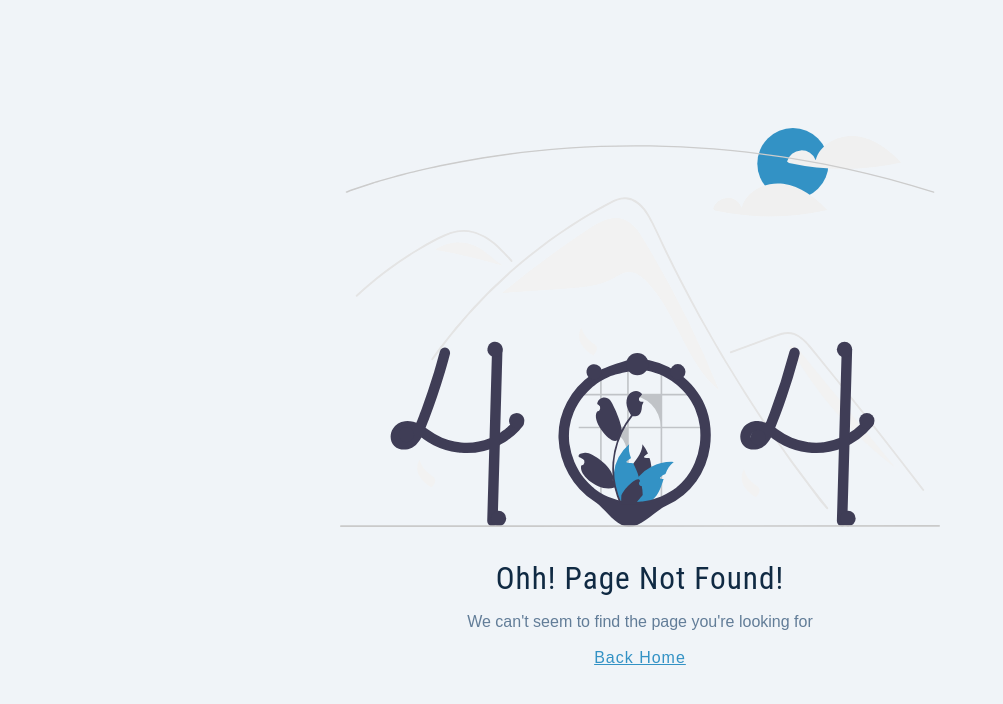
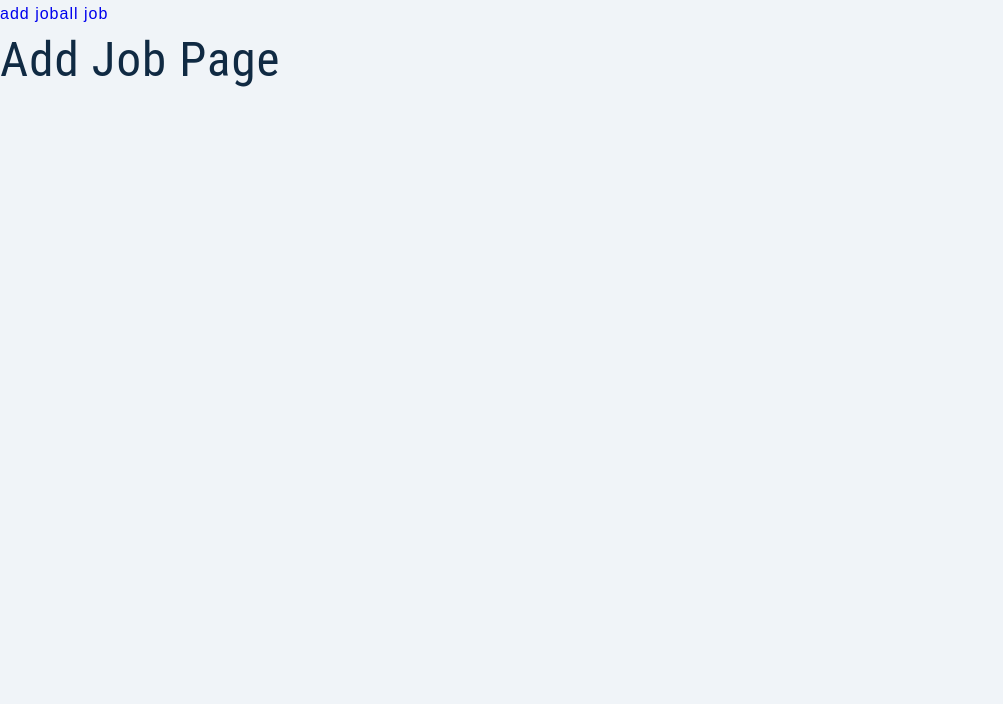
Before and after one commit to vod6atwit/huntsman, a React (Create React App) app in the folder client/: page /add-jobs in a window 1280 px wide. Before the commit this address had no page. Shown: the top 704 px of the page, without its empty margins (0-1003 px from the left). Built offline with nearby package versions, Linux system fonts and the light colour scheme; sample sign-in values are in the browser's storage.

Commit message:
setup Nested Pages and Protected Route

```diff
--- a/client/src/App.js
+++ b/client/src/App.js
@@ -1,5 +1,12 @@
-import { Landing, Dashboard, Register, Error } from './pages';
+import { Landing, Register, Error, ProtectedRoute } from './pages';
 import { BrowserRouter, Routes, Route, Link } from 'react-router-dom';
+import {
+  AddJob,
+  AllJob,
+  Profile,
+  Stats,
+  SharedLayout,
+} from './pages/dashboard';
 
 function App() {
   return (
@@ -10,10 +17,28 @@ function App() {
         <Link to="/landing">Landing</Link>
       </nav> */}
       <Routes>
+        {/* <Route path="/" element={<Dashboard />} /> */}
+
         {/* element can be html or components */}
-        <Route path="/" element={<Dashboard />} />
+        <Route
+          path="/"
+          element={
+            <ProtectedRoute>
+              <SharedLayout />
+            </ProtectedRoute>
+          }
+        >
+          {/* related routes */}
+          {/* index will reference to the home page */}
+          <Route index element={<Stats />} />
+          <Route path="all-jobs" element={<AllJob />} />
+          <Route path="add-jobs" element={<AddJob />} />
+          <Route path="profile" element={<Profile />} />
+        </Route>
+
         <Route path="/register" element={<Register />} />
         <Route path="/landing" element={<Landing />} />
+
         {/* catch this route if all the routes above not match */}
         <Route path="*" element={<Error />} />
       </Routes>
--- a/client/src/pages/Dashboard.js
+++ /dev/null
@@ -1,7 +0,0 @@
-import { useEffect } from 'react';
-
-const Dashboard = () => {
-  return <h1>Dashboard</h1>;
-};
-
-export default Dashboard;
--- /dev/null
+++ b/client/src/pages/ProtectedRoute.js
@@ -0,0 +1,13 @@
+import { Navigate } from 'react-router-dom';
+import { useAppContext } from '../context/appContext';
+
+// children === SharedLayout.js
+const ProtectedRoute = ({ children }) => {
+  const { user } = useAppContext();
+  if (!user) {
+    return <Navigate to="/landing" />;
+  }
+  return children;
+};
+
+export default ProtectedRoute;
--- /dev/null
+++ b/client/src/pages/dashboard/AddJob.js
@@ -0,0 +1,5 @@
+const AddJob = () => {
+  return <h1>Add Job page</h1>;
+};
+
+export default AddJob;
--- /dev/null
+++ b/client/src/pages/dashboard/AllJob.js
@@ -0,0 +1,5 @@
+const AllJob = () => {
+  return <h1>All Job page</h1>;
+};
+
+export default AllJob;
--- /dev/null
+++ b/client/src/pages/dashboard/Profile.js
@@ -0,0 +1,7 @@
+import React from 'react';
+
+const Profile = () => {
+  return <h1>Profile</h1>;
+};
+
+export default Profile;
--- /dev/null
+++ b/client/src/pages/dashboard/SharedLayout.js
@@ -0,0 +1,16 @@
+import { Outlet, Link } from 'react-router-dom';
+import Wrapper from '../../assets/wrappers/SharedLayout';
+
+const SharedLayout = () => {
+  return (
+    <Wrapper>
+      <nav>
+        <Link to="add-jobs">add job</Link>
+        <Link to="all-jobs">all job</Link>
+      </nav>
+      <Outlet />
+    </Wrapper>
+  );
+};
+
+export default SharedLayout;
--- /dev/null
+++ b/client/src/pages/dashboard/Stats.js
@@ -0,0 +1,7 @@
+import React from 'react';
+
+const Stats = () => {
+  return <h1>Stats page</h1>;
+};
+
+export default Stats;
--- /dev/null
+++ b/client/src/pages/dashboard/index.js
@@ -0,0 +1,7 @@
+import AddJob from './AddJob';
+import AllJob from './AllJob';
+import Profile from './Profile';
+import Stats from './Stats';
+import SharedLayout from './SharedLayout';
+
+export { AddJob, AllJob, Profile, Stats, SharedLayout };
--- a/client/src/pages/index.js
+++ b/client/src/pages/index.js
@@ -1,6 +1,6 @@
 import Landing from './Landing';
-import Dashboard from './Dashboard';
 import Error from './Error';
 import Register from './Register';
+import ProtectedRoute from './ProtectedRoute';
 
-export { Landing, Dashboard, Error, Register };
+export { Landing, Error, Register, ProtectedRoute };
```
